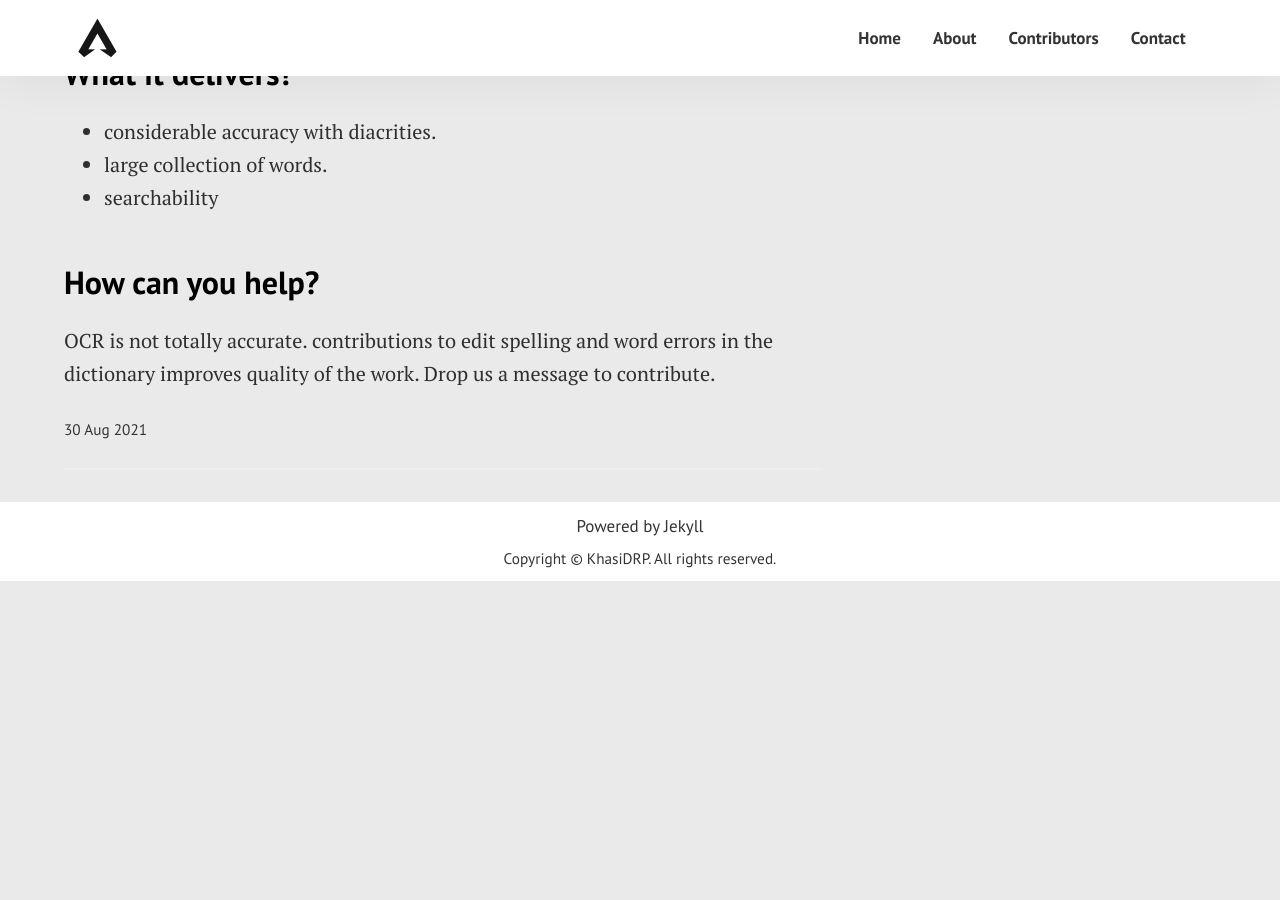
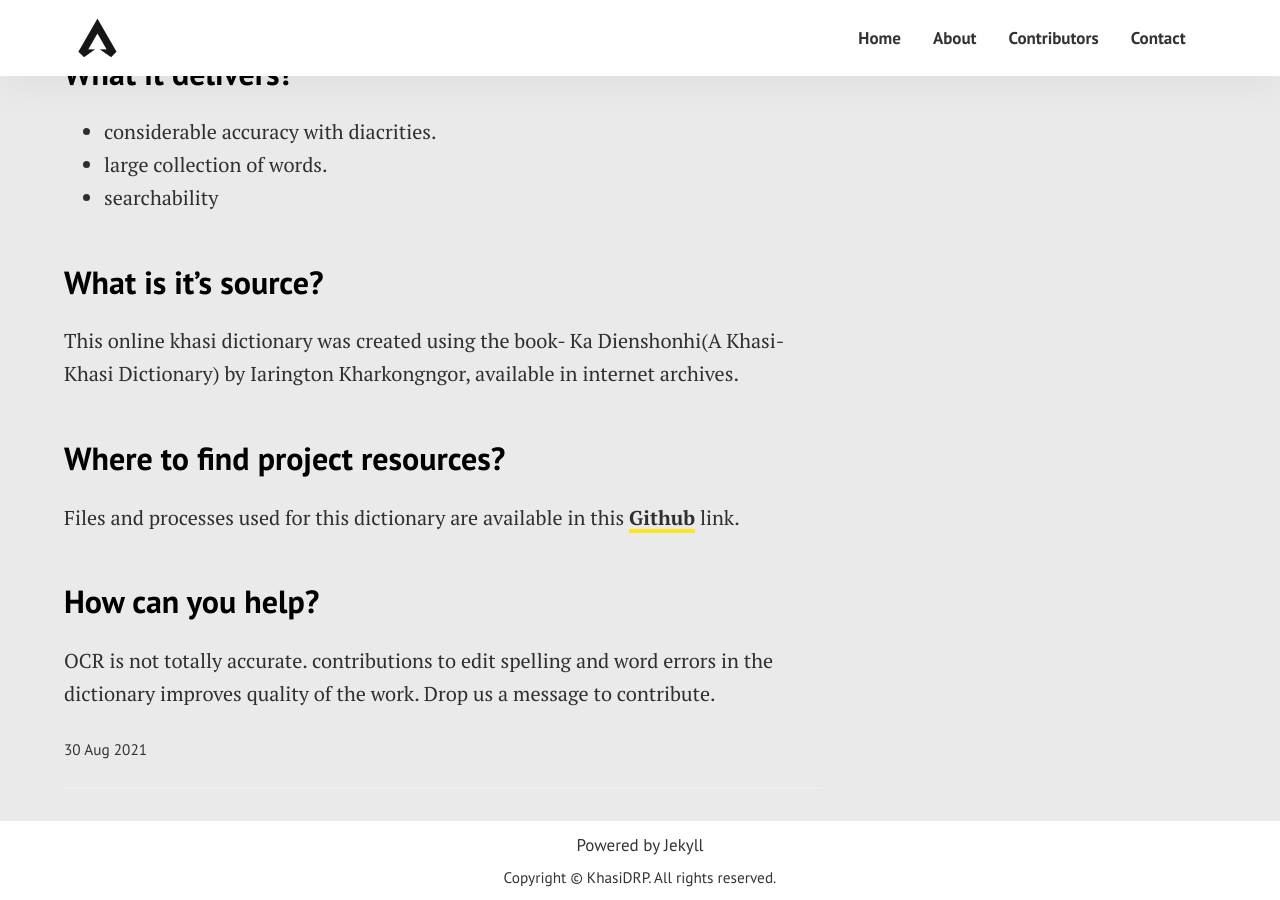
Before and after one commit to udaycruise2903/khasidrp, a Jekyll site: the page built from _posts/2021-08-30-dictionary.md, in a window 1280 px wide and 900 px high, scrolled down 956 px. Built offline with Jekyll 4.4.1, drawn with Linux system fonts in a browser that asks for light colours; before the commit the page ends 1537 px from its top, so only the background shows below that.

Commit message:
update posts/dictionary.md

```diff
--- a/_posts/2021-08-30-dictionary.md
+++ b/_posts/2021-08-30-dictionary.md
@@ -19,5 +19,13 @@ OCR tool was utilised to recognise the characters in the dictionary, then python
 * large collection of words.
 * searchability
 
+## What is it's source?
+
+This online khasi dictionary was created using the book- Ka Dienshonhi(A Khasi-Khasi Dictionary) by Iarington Kharkongngor, available in internet archives.
+
+## Where to find project resources?
+
+Files and processes used for this dictionary are available in this **<a href="">Github</a>** link.
+
 ## How can you help?
 OCR is not totally accurate. contributions to edit spelling and word errors in the dictionary improves quality of the work. Drop us a message to contribute.
```
